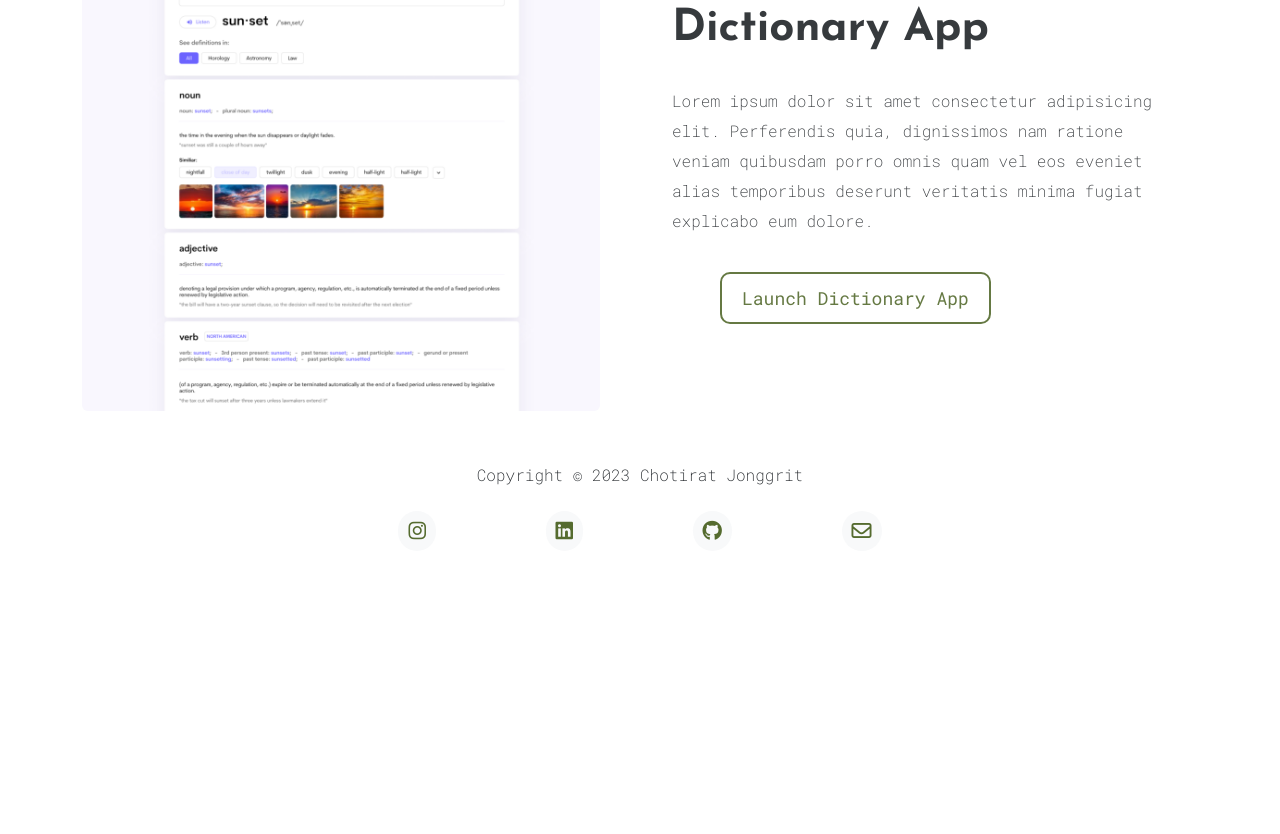
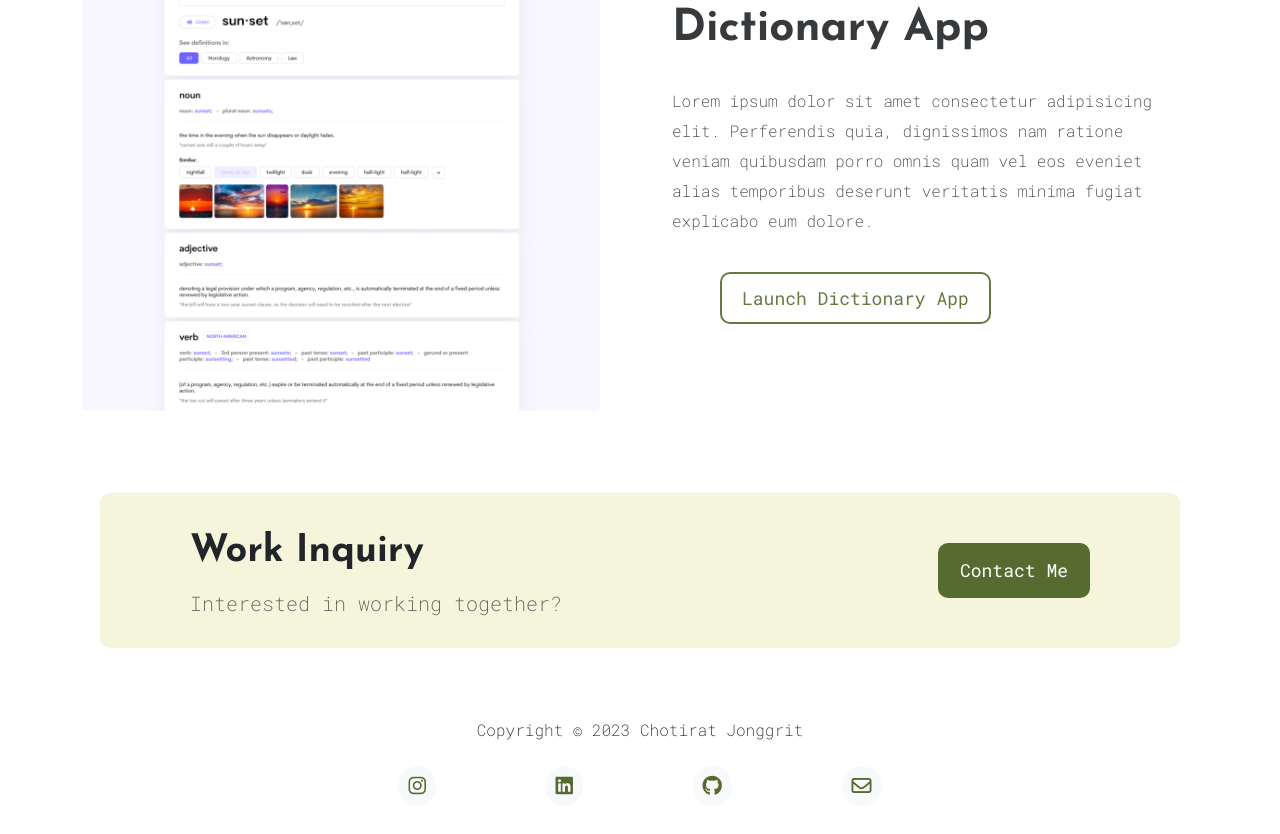
Before and after one commit to jgchoti/portfolio-project, a plain HTML site: page index.html in a window 1280 px wide. Shown: the part 1948-2782 px from the top of the page. Before the commit the page ends 2529 px from the top, so only its background shows below. Drawn offline with nearby package versions, Linux system fonts and the light colour scheme.

Commit message:
update footer

```diff
--- a/index.html
+++ b/index.html
@@ -218,6 +218,15 @@
         <div class="col m-3"></div>
       </div>
     </div>
+    <div class="contact-box d-flex justify-content-between">
+      <div>
+        <h4>Work Inquiry</h4>
+        <p class="text-muted">Interested in working together?</p>
+      </div>
+      <div>
+        <a href="/pages/contact.html" class="btn btn-branding">Contact Me</a>
+      </div>
+    </div>
     <footer>
       <p class="mb-4">Copyright © 2023 Chotirat Jonggrit</p>
       <a href="https://www.instagram.com/jgchoti/" target="_blank"
```
